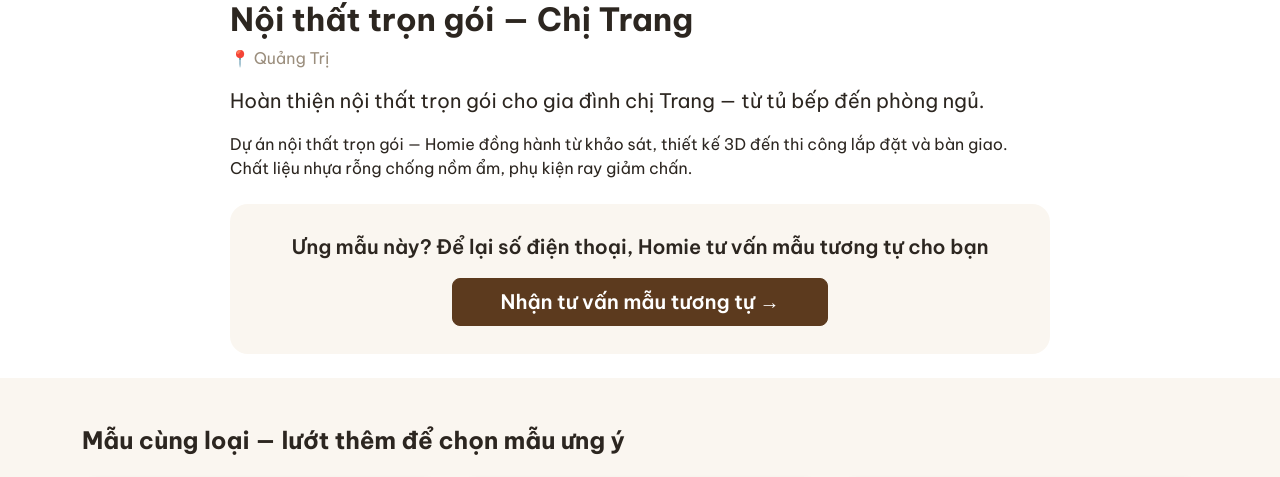
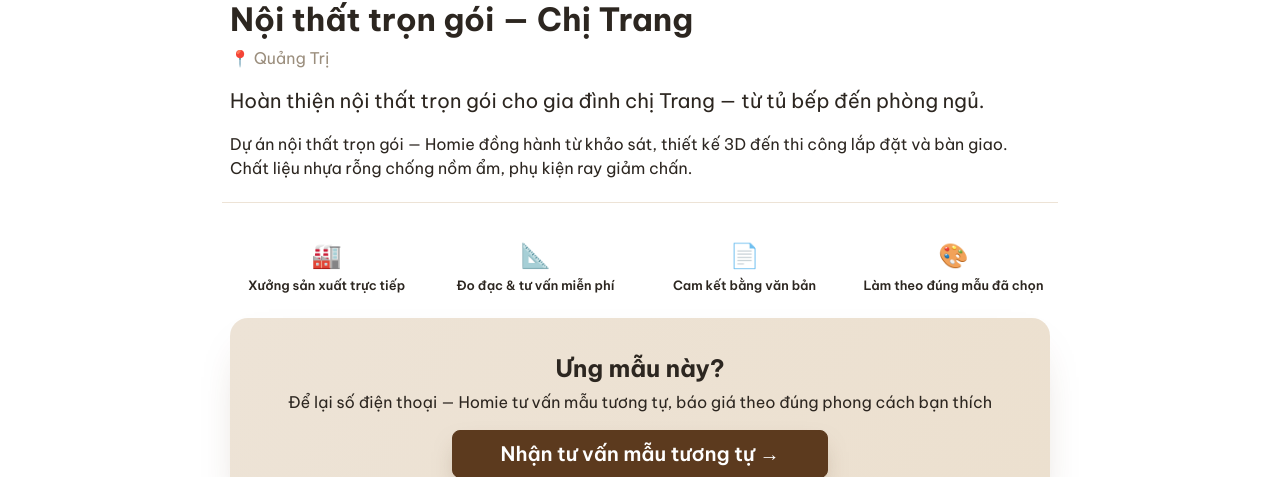
Before and after one commit to thangvo145-byte/homie-website, a Flask app: page /mau-ma/1 in a window 1280 px wide. Shown: the part 849-1326 px from the top of the page. Run offline with Flask 3, Linux system fonts and the light colour scheme.

Commit message:
Tự động lướt ảnh (story progress bar), overlay tiêu đề trên ảnh, thêm dải cam kết dưới mô tả, CTA nổi bật hơn

```diff
--- a/static/css/style.css
+++ b/static/css/style.css
@@ -171,8 +171,29 @@ body{color:var(--ink);background:#fff;}
 .proj-thumb-item:hover{opacity:1;}
 .proj-thumb-item.active{opacity:1;border-color:var(--wood);}
 .proj-info{max-width:820px;}
-.proj-cta{max-width:820px;margin-left:auto;margin-right:auto;padding:28px 20px;
-  background:var(--cream);border-radius:18px;}
+.proj-cta{max-width:820px;margin-left:auto;margin-right:auto;padding:32px 24px;
+  background:linear-gradient(120deg,var(--soft),#ece0cf);border-radius:18px;
+  box-shadow:0 20px 44px -24px rgba(92,58,30,.4);}
+.proj-cta .btn{box-shadow:0 12px 26px -10px rgba(92,58,30,.5);}
+
+/* Progress bar (story-style) tự lướt ảnh */
+.proj-progress{position:absolute;top:12px;left:12px;right:12px;z-index:4;display:flex;gap:6px;}
+.proj-progress-bar{flex:1;height:3px;border-radius:3px;background:rgba(255,255,255,.35);overflow:hidden;}
+.proj-progress-bar i{display:block;height:100%;width:0;background:#fff;border-radius:3px;}
+.proj-progress-bar.done i{width:100%;}
+.proj-progress-bar.active i{animation:projFill 4.2s linear forwards;}
+@keyframes projFill{from{width:0}to{width:100%}}
+
+/* Overlay tiêu đề trên ảnh chính */
+.proj-title-overlay{position:absolute;left:0;right:0;bottom:0;z-index:3;padding:40px 20px 18px;
+  background:linear-gradient(to top,rgba(20,13,7,.78),transparent);color:#fff;pointer-events:none;}
+.proj-title-overlay h2{font-size:1.3rem;font-weight:800;margin:0 0 4px;text-shadow:0 2px 10px rgba(0,0,0,.5);}
+.proj-title-overlay span{font-size:.85rem;opacity:.9;}
+
+/* Dải cam kết dưới mô tả */
+.proj-trust{margin-top:22px;padding-top:18px;border-top:1px solid var(--soft);}
+.proj-trust-ic{font-size:1.5rem;margin-bottom:4px;}
+.proj-trust-txt{font-size:.8rem;font-weight:600;color:var(--ink);line-height:1.3;}
 @media (max-width:767px){
   .proj-gallery-main{aspect-ratio:4/3;border-radius:12px;}
   .proj-nav{width:38px;height:38px;font-size:1.3rem;}
--- a/templates/project_detail.html
+++ b/templates/project_detail.html
@@ -18,6 +18,15 @@
     {% if gallery %}
     <div class="proj-gallery">
       <div class="proj-gallery-main" onclick="projOpenLightbox()">
+        {% if gallery|length > 1 %}
+        <div class="proj-progress">
+          {% for fn in gallery %}<span class="proj-progress-bar" data-idx="{{ loop.index0 }}"><i></i></span>{% endfor %}
+        </div>
+        {% endif %}
+        <div class="proj-title-overlay">
+          <h2>{{ project.title }}</h2>
+          {% if project.location %}<span>📍 {{ project.location }}</span>{% endif %}
+        </div>
         <img id="projMain" src="{{ url_for('static', filename='uploads/' ~ gallery[0]) }}" alt="{{ project.title }}">
         {% if gallery|length > 1 %}
         <button type="button" class="proj-nav prev" onclick="event.stopPropagation();projMove(-1)" aria-label="Ảnh trước">‹</button>
@@ -55,10 +64,26 @@
       {% if project.location %}<p class="text-muted-2 mb-3">📍 {{ project.location }}</p>{% endif %}
       <p class="lead">{{ project.summary }}</p>
       <p>{{ project.description }}</p>
+
+      <div class="row g-3 proj-trust">
+        <div class="col-6 col-md-3 text-center">
+          <div class="proj-trust-ic">🏭</div><div class="proj-trust-txt">Xưởng sản xuất trực tiếp</div>
+        </div>
+        <div class="col-6 col-md-3 text-center">
+          <div class="proj-trust-ic">📐</div><div class="proj-trust-txt">Đo đạc & tư vấn miễn phí</div>
+        </div>
+        <div class="col-6 col-md-3 text-center">
+          <div class="proj-trust-ic">📄</div><div class="proj-trust-txt">Cam kết bằng văn bản</div>
+        </div>
+        <div class="col-6 col-md-3 text-center">
+          <div class="proj-trust-ic">🎨</div><div class="proj-trust-txt">Làm theo đúng mẫu đã chọn</div>
+        </div>
+      </div>
     </div>
 
     <div class="proj-cta text-center mt-4">
-      <p class="fw-semibold fs-5 mb-3">Ưng mẫu này? Để lại số điện thoại, Homie tư vấn mẫu tương tự cho bạn</p>
+      <p class="fw-bold fs-4 mb-1">Ưng mẫu này?</p>
+      <p class="mb-3">Để lại số điện thoại — Homie tư vấn mẫu tương tự, báo giá theo đúng phong cách bạn thích</p>
       <a href="#lien-he-form" class="btn btn-primary btn-lg px-5">Nhận tư vấn mẫu tương tự →</a>
     </div>
   </div>
@@ -88,6 +113,24 @@
 (function(){
   var projImages = [{% for fn in gallery %}"{{ url_for('static', filename='uploads/' ~ fn) }}"{{ "," if not loop.last }}{% endfor %}];
   var idx = 0;
+  var AUTOPLAY_MS = 4200;
+  var autoTimer = null;
+  var autoPaused = false;
+  var mainEl = document.querySelector('.proj-gallery-main');
+
+  function updateBars(){
+    document.querySelectorAll('.proj-progress-bar').forEach(function(b){
+      var i = +b.dataset.idx;
+      b.classList.remove('active','done');
+      if(i < idx) b.classList.add('done');
+      if(i === idx){ void b.offsetWidth; b.classList.add('active'); }
+    });
+  }
+  function scheduleAuto(){
+    clearTimeout(autoTimer);
+    if(autoPaused || projImages.length < 2) return;
+    autoTimer = setTimeout(function(){ window.projMove(1); }, AUTOPLAY_MS);
+  }
   function render(){
     document.getElementById('projMain').src = projImages[idx];
     var c = document.getElementById('projCounter');
@@ -95,6 +138,8 @@
     document.querySelectorAll('.proj-thumb-item').forEach(function(t){
       t.classList.toggle('active', +t.dataset.idx === idx);
     });
+    updateBars();
+    scheduleAuto();
     var lb = document.getElementById('projLightbox');
     if(lb.classList.contains('open')){
       document.getElementById('projLightboxImg').src = projImages[idx];
@@ -104,6 +149,7 @@
   window.projGoto = function(i){ idx = (i + projImages.length) % projImages.length; render(); };
   window.projMove = function(d){ window.projGoto(idx + d); };
   window.projOpenLightbox = function(){
+    autoPaused = true; clearTimeout(autoTimer);
     document.getElementById('projLightbox').classList.add('open');
     document.body.style.overflow = 'hidden';
     render();
@@ -111,7 +157,14 @@
   window.projCloseLightbox = function(){
     document.getElementById('projLightbox').classList.remove('open');
     document.body.style.overflow = '';
+    autoPaused = false;
+    render();
   };
+  if(mainEl){
+    mainEl.addEventListener('mouseenter', function(){ autoPaused = true; clearTimeout(autoTimer); });
+    mainEl.addEventListener('mouseleave', function(){ autoPaused = false; render(); });
+  }
+  if(projImages.length > 1) render();
   window.projLightboxClick = function(e){
     if(e.target.id === 'projLightbox') window.projCloseLightbox();
   };
```
